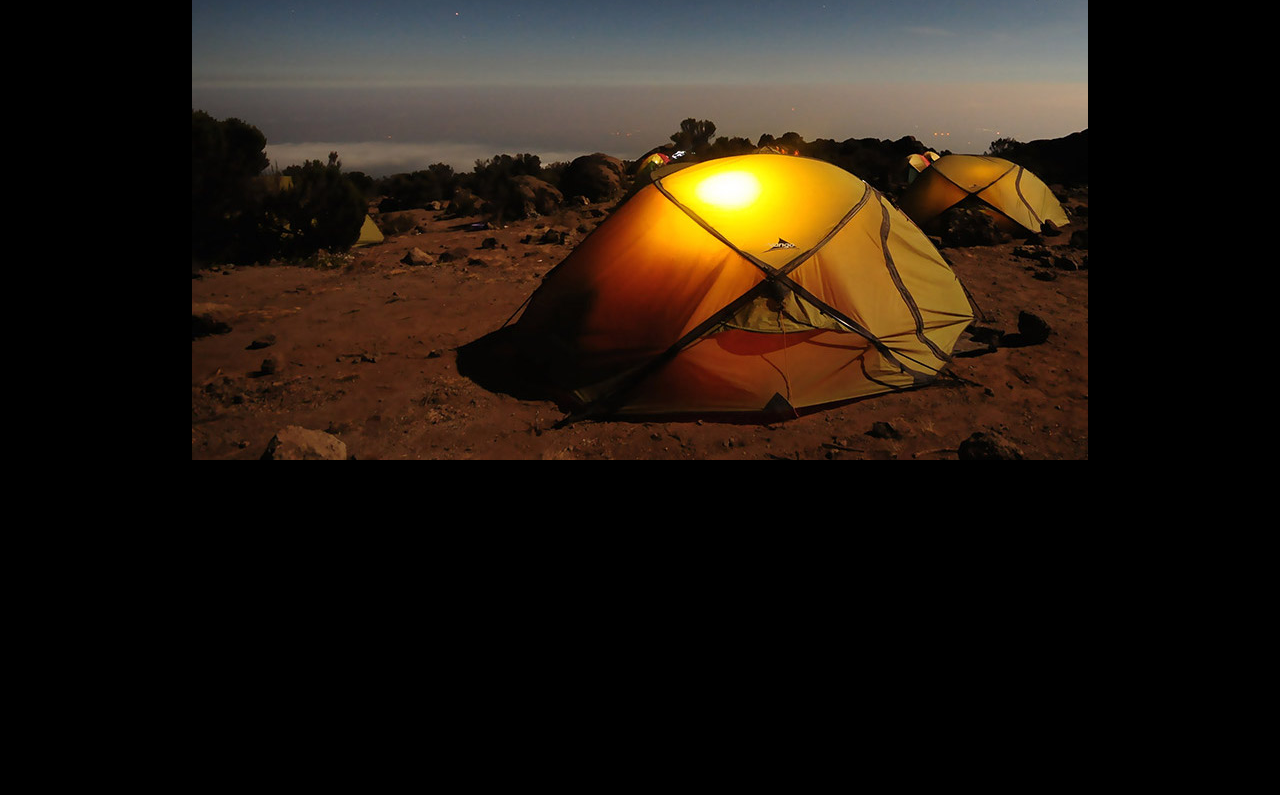
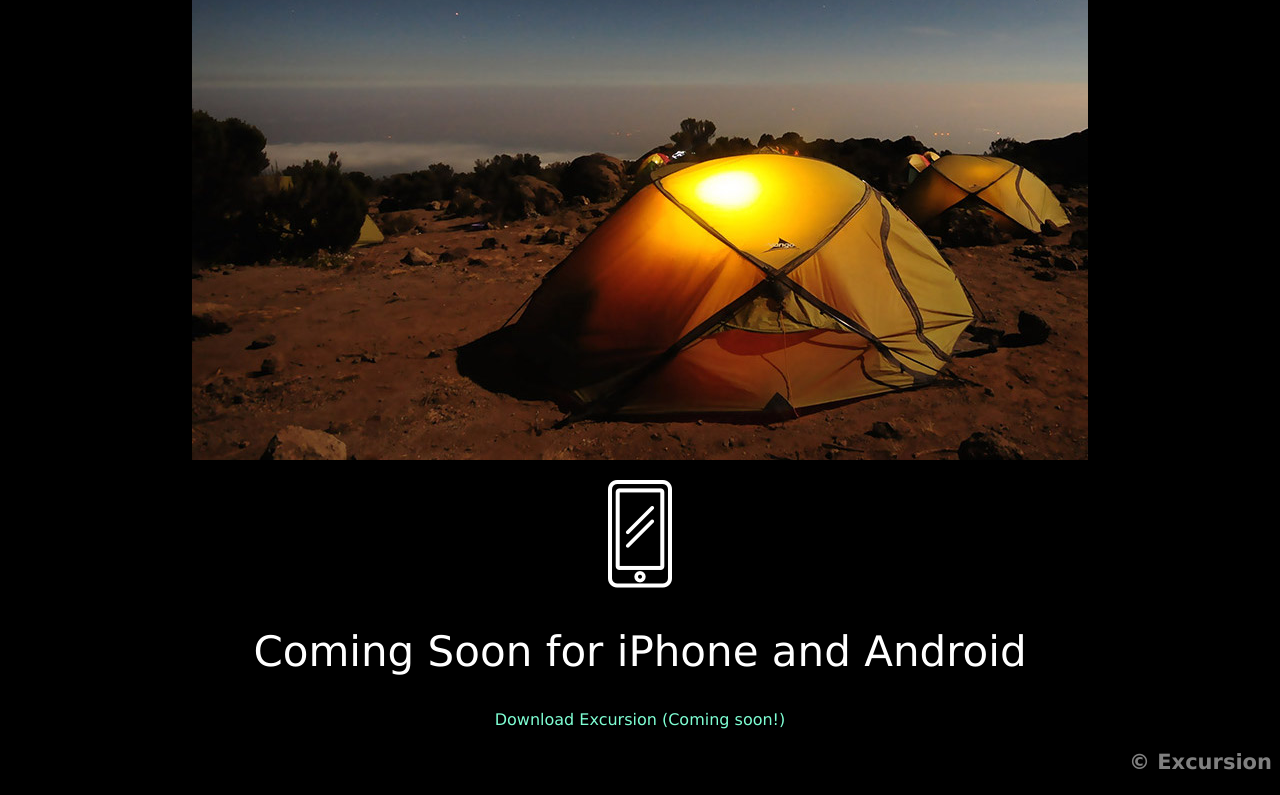
Before and after one commit to Wildcard1201/excursion, a plain HTML site: page index.html in a window 1280 px wide. Shown: the part 529-1324 px from the top of the page. Before the commit the page ends 1009 px from the top, so only its background shows below. Drawn offline with Linux system fonts and the light colour scheme.

Commit message:
Finish footer contentand syle. Project complete.

```diff
--- a/index.html
+++ b/index.html
@@ -19,5 +19,11 @@
         <h3>Excursion remembers places you like, and recommends new points of interest around you.</h3>
         <p><img src="resources/images/camp.jpg"></p>
     </main>
+    <footer>
+        <p><img src="resources/images/phone.png" alt="Image could not be displayed."></p>
+        <h2>Coming Soon for iPhone and Android</h2>
+        <a>Download Excursion (Coming soon!)</a>
+        <span><h3>&copy; Excursion</h3></span>
+    </footer>
 </body>
 </html>
--- a/resources/css/style.css
+++ b/resources/css/style.css
@@ -11,17 +11,21 @@ header h1 {
     color: white;
 }
 
-header a {
+a {
     color: aquamarine;
     font-size: 16px;
 }
 
-main h2 {
+h2 {
     font-size: 42px;
     font-weight: 300;
 }
 
-main h3 {
+h3 {
     font-size: 21px;
     color: gray;
 }
+
+footer span {
+    text-align: right;
+}
```
